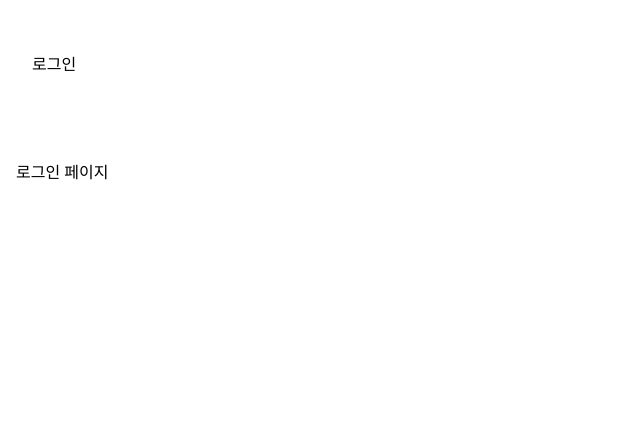
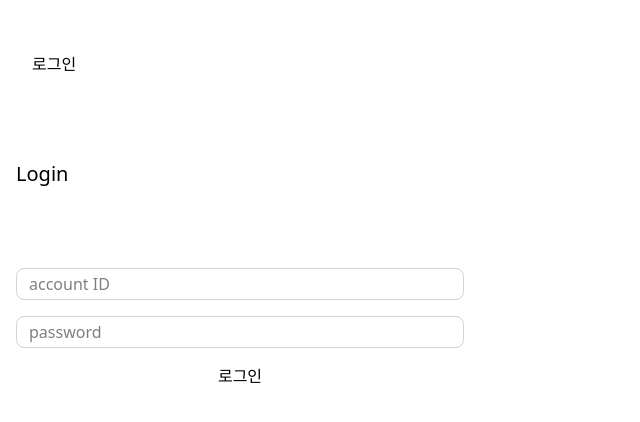
Before and after one commit to LJIEUN/evenly-front, a Next.js app: page /login in a window 1280 px wide. Shown: the top 422 px of the page, without its empty margins (0-640 px from the left). Built offline with nearby package versions, Linux system fonts and the light colour scheme.

Commit message:
로그인 폼 추가

```diff
--- a/src/app/login/page.tsx
+++ b/src/app/login/page.tsx
@@ -1,11 +1,13 @@
-"use client";
-
+import LoginForm from "@/components/auth/LoginForm/LoginForm";
 import React from "react";
 
 const LoginPage = () => {
 	return (
-		<div className="flex flex-col">
-			<div>로그인 페이지</div>
+		<div className="flex flex-col flex-1 h-full w-full max-w-md">
+			<h1 className="text-xl mb-20">Login</h1>
+			<div className="flex-1">
+				<LoginForm />
+			</div>
 		</div>
 	);
 };
--- /dev/null
+++ b/src/components/auth/LoginForm/LoginForm.tsx
@@ -0,0 +1,17 @@
+import PasswordInput from "@/components/common/Input/PasswordInput";
+import TextInput from "@/components/common/Input/TextInput";
+import React from "react";
+
+const LoginForm = () => {
+	return (
+		<form className="flex flex-col gap-4 w-full max-w-[40rem]" noValidate>
+			<TextInput placeholder="account ID" required />
+			<PasswordInput placeholder="password" required />
+			<button type="submit" className="btn-primary">
+				로그인
+			</button>
+		</form>
+	);
+};
+
+export default LoginForm;
```
